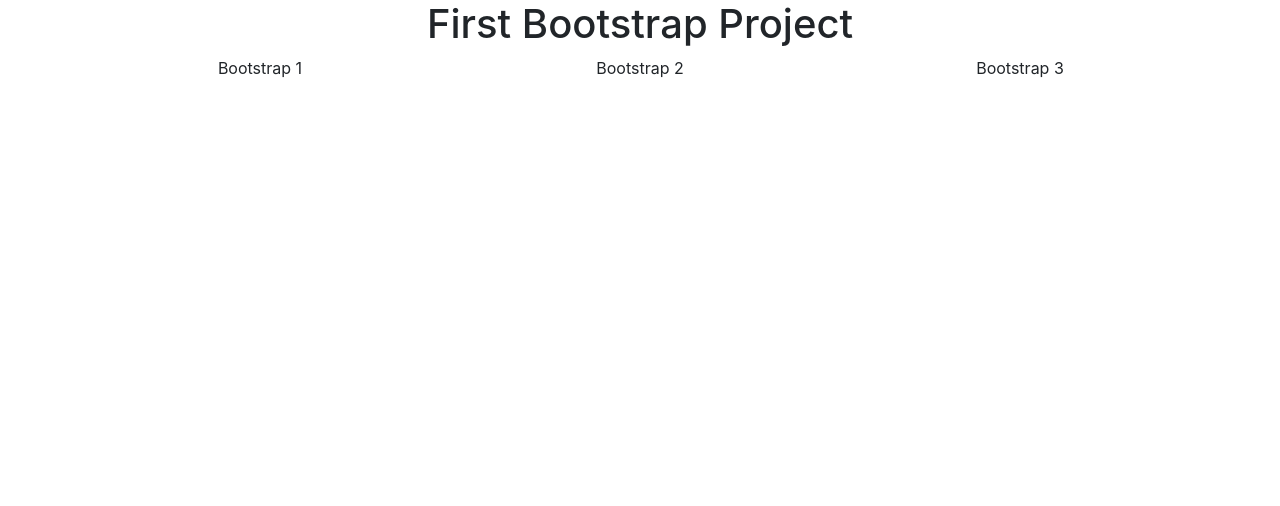
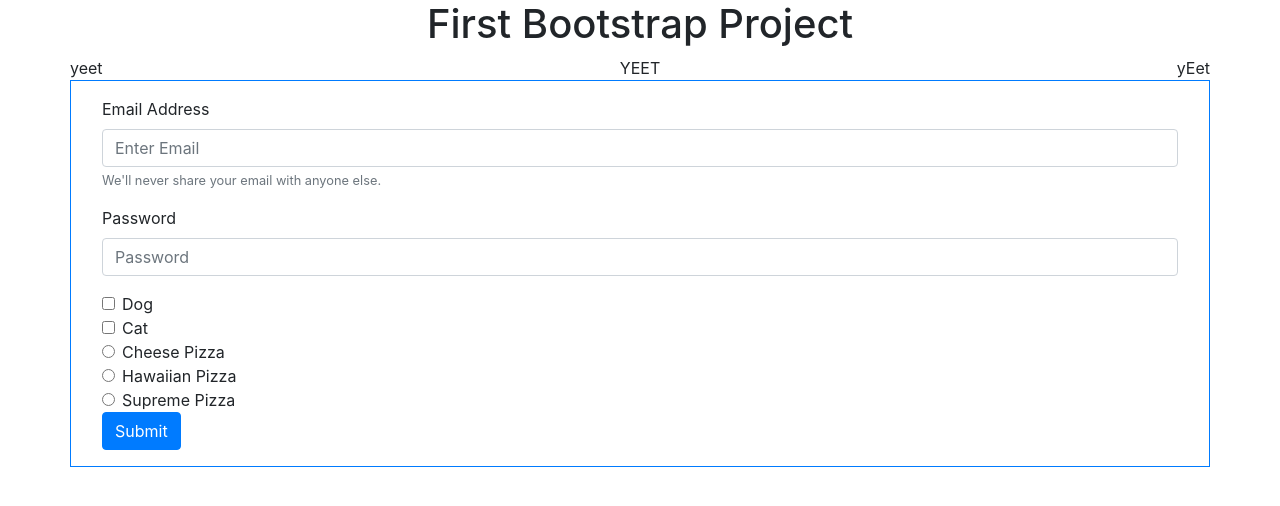
Before and after one commit to wildintu/Bootstrap-4-Drills, a plain HTML site: page index.html in a window 1280 px wide. Drawn offline with nearby package versions, Linux system fonts and the light colour scheme.

Commit message:
Bootstrap Forms

```diff
--- a/index.html
+++ b/index.html
@@ -15,9 +15,45 @@
             </div>
         </div>
         <div class="row">
-            <div class="col justify-content-start text-center">Bootstrap 1</div>
-            <div class="col justify-content-center text-center">Bootstrap 2</div>
-            <div class="col justify-content-end text-center">Bootstrap 3</div>
+            <div class="col-4 justify-content-start p-0">yeet</div>
+            <div class="col-4 justify-content-center text-center">YEET</div>
+            <div class="col-4 justify-content-end text-right p-0">yEet</div>
+        </div>
+        <div class="row">
+            <span class="col-12 border border-primary p-3">
+            <form class="col-12">
+                <div class="form-group">
+                    <label for="exampleInputEmail1">Email Address</label>
+                    <input type="email" class="form-control" id="exampleInputEmail1" aria-describedby="emailHelp" placeholder="Enter Email">
+                    <small id="emailHelp" class="form-text text-muted">We'll never share your email with anyone else.</small>
+                </div>
+                <div class="form-group">
+                    <label for="exampleInputPassword1">Password</label>
+                    <input type="password" class="form-control" id="exampleInputPassword1" placeholder="Password">
+                </div>
+                <div class="form-check">
+                    <input type="checkbox" value="" id="defaultCheck1" class="form-check-input">
+                    <label for="defaultCheck1" class="form-check-label">Dog</label>
+                </div>
+                <div class="form-check">
+                    <input type="checkbox" value="" id="defaultCheck2" class="form-check-input">
+                    <label for="defaultCheck2" class="form-check-label">Cat</label>
+                </div>
+                <div class="form-check">
+                    <input type="radio" class="form-check-input" name="exampleRadios" id="exampleRadios1" value="option1">
+                    <label for="exampleRadios1" class="form-check-label">Cheese Pizza</label>
+                </div>
+                <div class="form-check">
+                    <input type="radio" class="form-check-input" name="exampleRadios" id="exampleRadios2" value="option2">
+                    <label for="exampleRadios2" class="form-check-label">Hawaiian Pizza</label>
+                </div>
+                <div class="form-check">
+                    <input type="radio" class="form-check-input" name="exampleRadios" id="exampleRadios3" value="option3">
+                    <label for="exampleRadios3" class="form-check-label">Supreme Pizza</label>
+                </div>
+                <button type="submit" class="btn btn-primary">Submit</button>
+            </form>
+            </span>
         </div>
     </div>
 </body>
```
